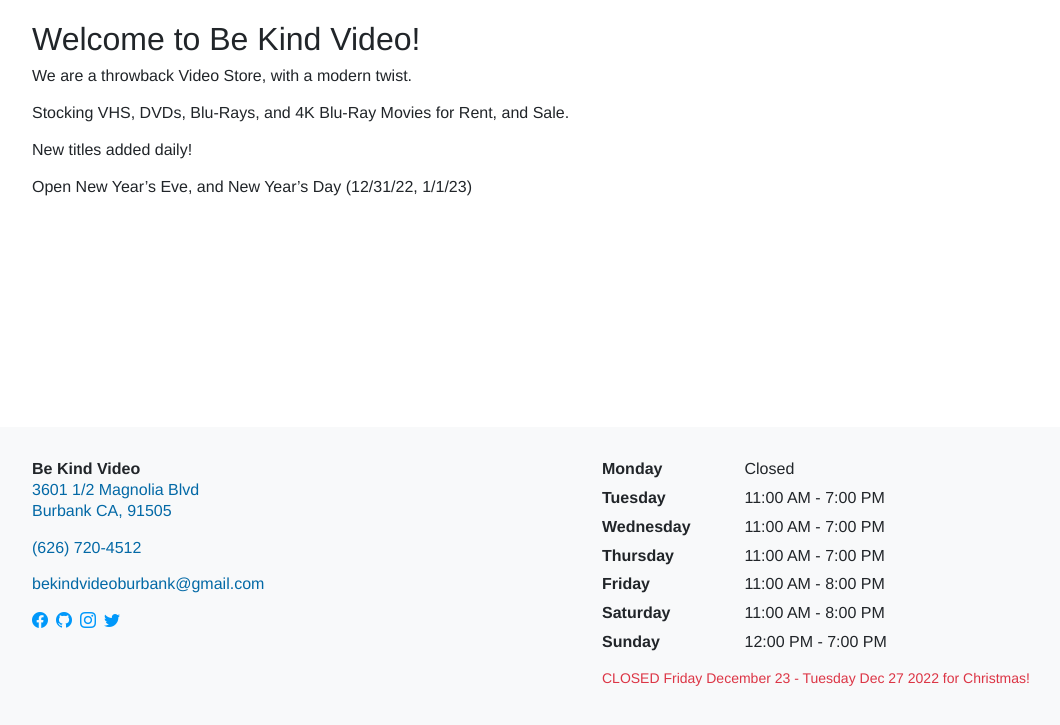
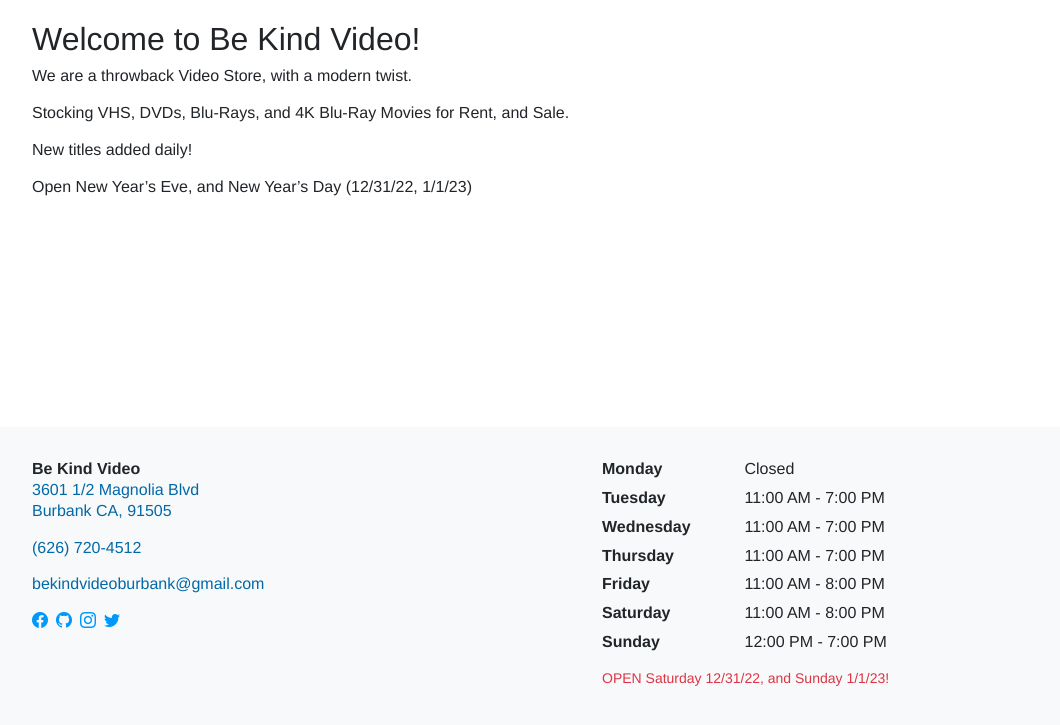
Before and after one commit to arenoir/be-kind-video, a Jekyll site: the page built from index.markdown, in a window 1280 px wide, cut to the strip 157-882 px from the top of the page. Shown: the whole strip, without its empty margins (50-1110 px from the left). Built offline with Jekyll 4.4.1, drawn with Linux system fonts in a browser that asks for light colours.

Commit message:
Update hours.yml
Updated Footnote.

```diff
--- a/_data/hours.yml
+++ b/_data/hours.yml
@@ -15,4 +15,4 @@
     description: '11:00 AM - 8:00 PM'
   - name: Sunday
     description: '12:00 PM - 7:00 PM'
-note: CLOSED Friday December 23 - Tuesday Dec 27 2022 for Christmas!
+note: OPEN Saturday 12/31/22, and Sunday 1/1/23!
```
